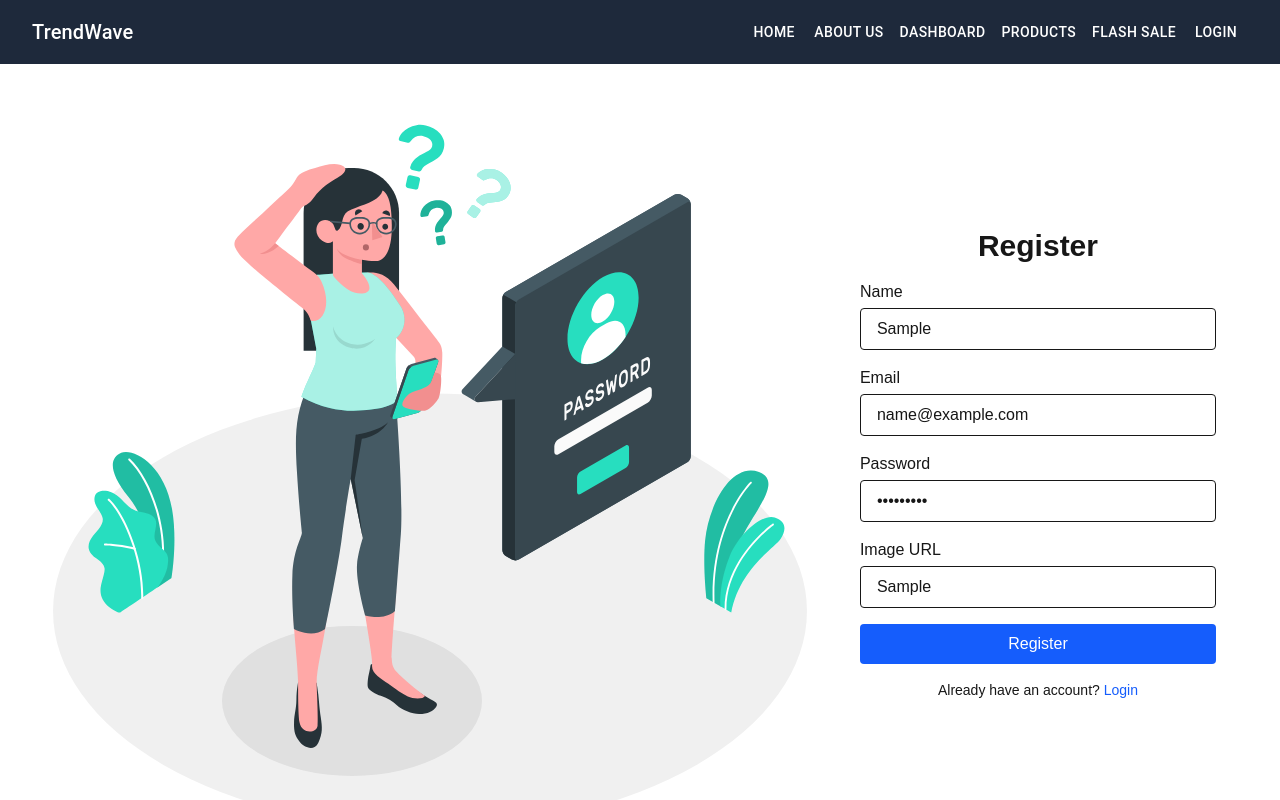
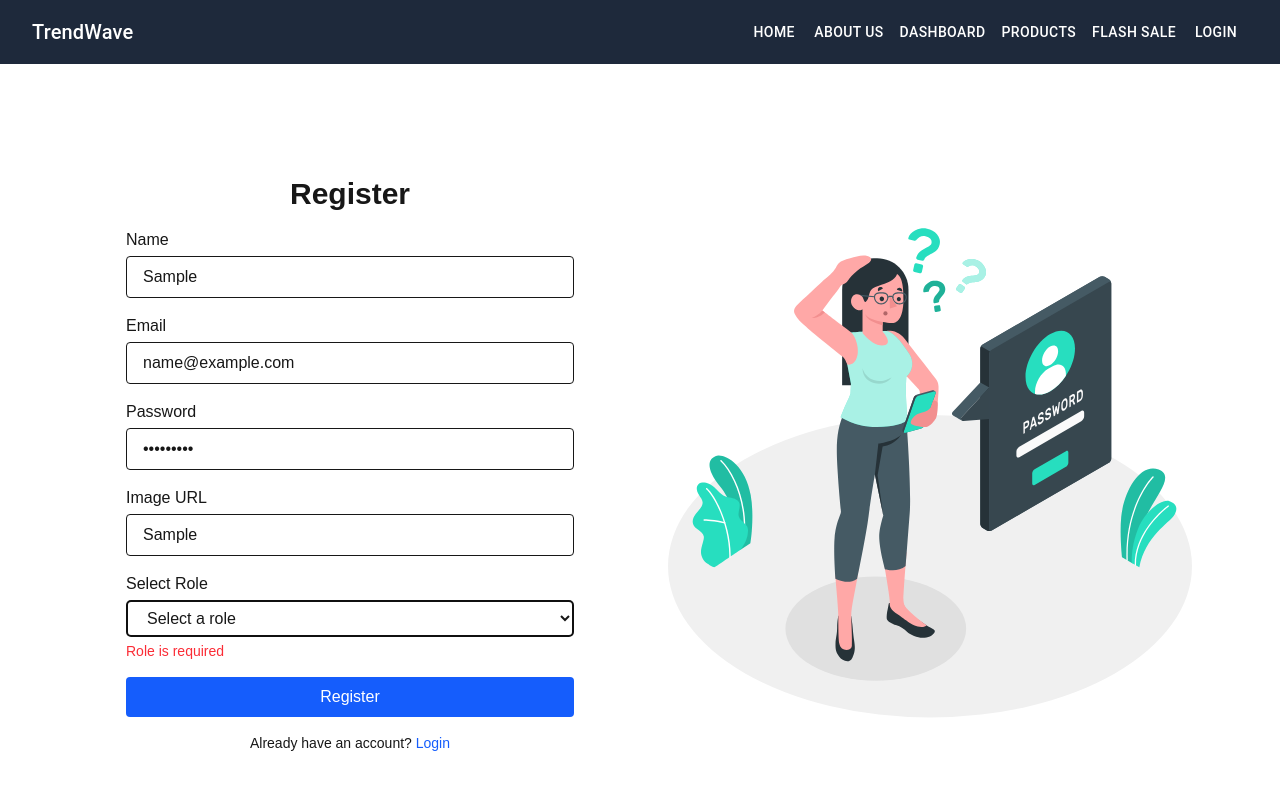
Before and after one commit to kader009/trendwave-frontend, a Next.js app: page /register in a window 1280 px wide. Both pictures are taken after typing "Sample", "name@example.com", "Sample123", "Sample" into the empty fields and a click on the button "Register". Shown: the top 800 px of the page. Built offline with nearby package versions, Linux system fonts and the light colour scheme.

Commit message:
register page redesign and add new role field

```diff
--- a/src/app/login/page.tsx
+++ b/src/app/login/page.tsx
@@ -104,7 +104,7 @@ export default function RegisterPage() {
                 href="/register"
                 className="text-blue-600 hover:underline font-medium"
               >
-                Login
+                Register
               </Link>
             </p>
           </form>
--- a/src/app/products/[productId]/page.tsx
+++ b/src/app/products/[productId]/page.tsx
@@ -90,9 +90,9 @@ const ProductDetails = () => {
             </span>
           </div>
 
-          <div className="text-3xl font-semibold text-green-600">${product.price}</div>
+          <div className="text-3xl font-semibold">${product.price}</div>
 
-          <button className="mt-6 px-8 py-3 bg-gradient-to-r from-black to-gray-800 text-white font-semibold rounded-sm shadow-sm hover:scale-105 transition">
+          <button className="mt-6 px-8 py-3 bg-black text-white font-semibold rounded-sm shadow-sm hover:scale-105 transition">
             Buy Now
           </button>
         </div>
--- a/src/app/register/page.tsx
+++ b/src/app/register/page.tsx
@@ -10,6 +10,7 @@ type FormData = {
   email: string;
   password: string;
   image: string;
+  role: string;
 };
 
 export default function RegisterPage() {
@@ -25,20 +26,9 @@ export default function RegisterPage() {
 
   return (
     <Container>
-      <div className="h-screen flex flex-col md:flex-row">
-        {/* Left Side Image */}
-        <div className="w-full md:w-full h-64 sm:h-80 md:h-auto">
-          <Image
-            src="/register.svg"
-            width={400}
-            height={500}
-            alt="Register Illustration"
-            className="w-full h-full object-cover"
-          />
-        </div>
-
+      <div className="min-h-screen flex flex-col-reverse md:flex-row items-center justify-center gap-6 p-4 sm:p-6 md:p-10">
         {/* Right Side Form */}
-        <div className="w-full md:w-1/2 flex items-center justify-center p-4 sm:p-6 md:p-8">
+        <div className="w-full md:w-1/2 flex items-center justify-center">
           <form
             onSubmit={handleSubmit(onSubmit)}
             className="w-full max-w-xs sm:max-w-sm md:max-w-md space-y-4"
@@ -86,7 +76,10 @@ export default function RegisterPage() {
                 type="password"
                 {...register('password', {
                   required: 'Password is required',
-                  minLength: { value: 6, message: 'Password must be at least 6 characters' },
+                  minLength: {
+                    value: 6,
+                    message: 'Password must be at least 6 characters',
+                  },
                 })}
                 className="w-full px-4 py-2 border rounded"
                 placeholder="********"
@@ -110,6 +103,23 @@ export default function RegisterPage() {
               )}
             </div>
 
+            {/* Role Selector */}
+            <div>
+              <label className="block mb-1 font-medium">Select Role</label>
+              <select
+                {...register('role', { required: 'Role is required' })}
+                className="w-full px-4 py-2 border rounded"
+              >
+                <option value="">Select a role</option>
+                <option value="customer">Customer</option>
+                <option value="seller">Seller</option>
+                <option value="admin">Admin</option>
+              </select>
+              {errors.role && (
+                <p className="text-red-500 text-sm mt-1">{errors.role.message}</p>
+              )}
+            </div>
+
             {/* Submit Button */}
             <button
               type="submit"
@@ -127,6 +137,17 @@ export default function RegisterPage() {
             </p>
           </form>
         </div>
+
+        {/* Left Side Image */}
+        <div className="w-full md:w-1/2">
+          <Image
+            src="/register.svg"
+            width={500}
+            height={500}
+            alt="Register Illustration"
+            className="w-full h-auto object-contain"
+          />
+        </div>
       </div>
     </Container>
   );
```
